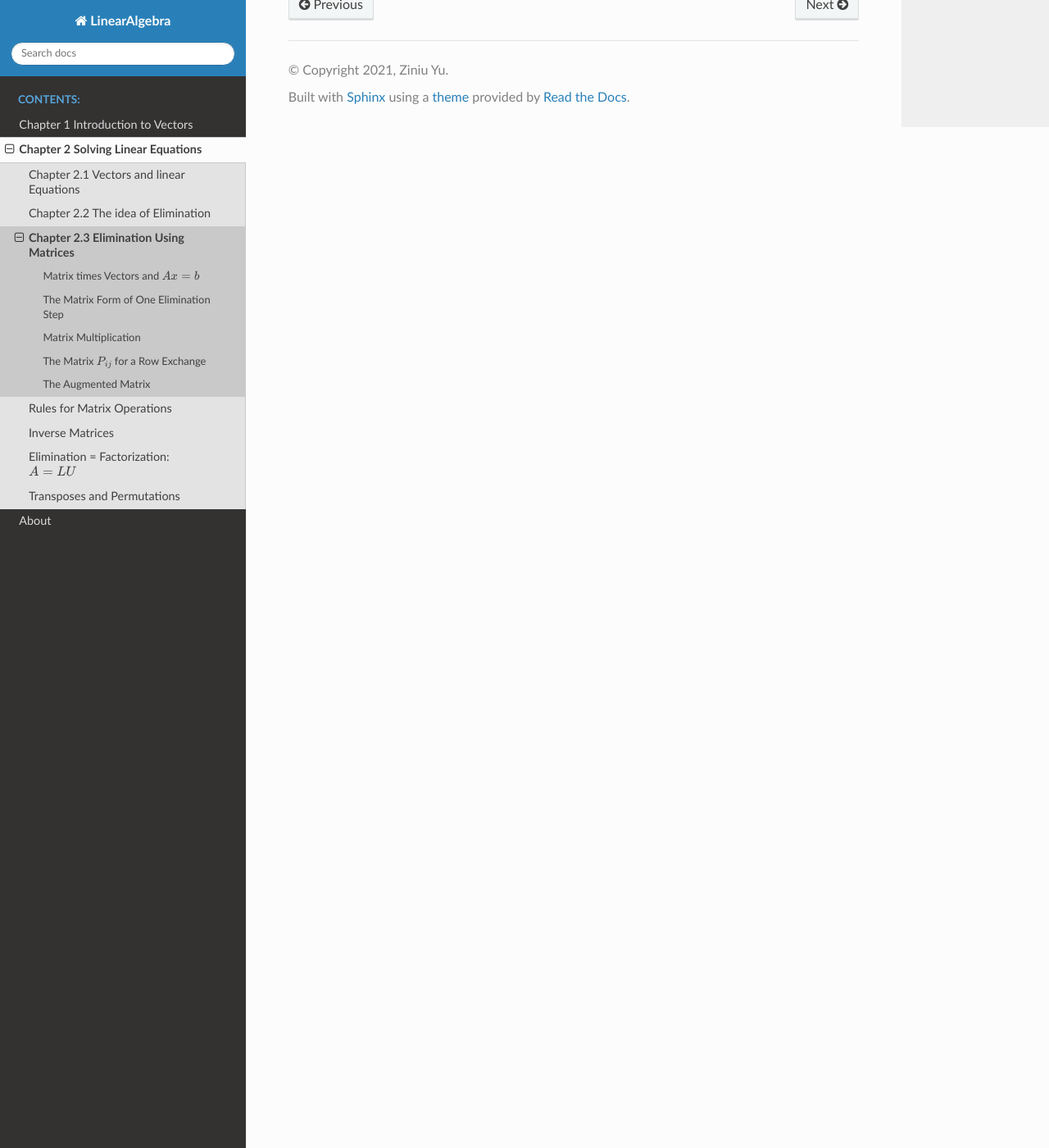
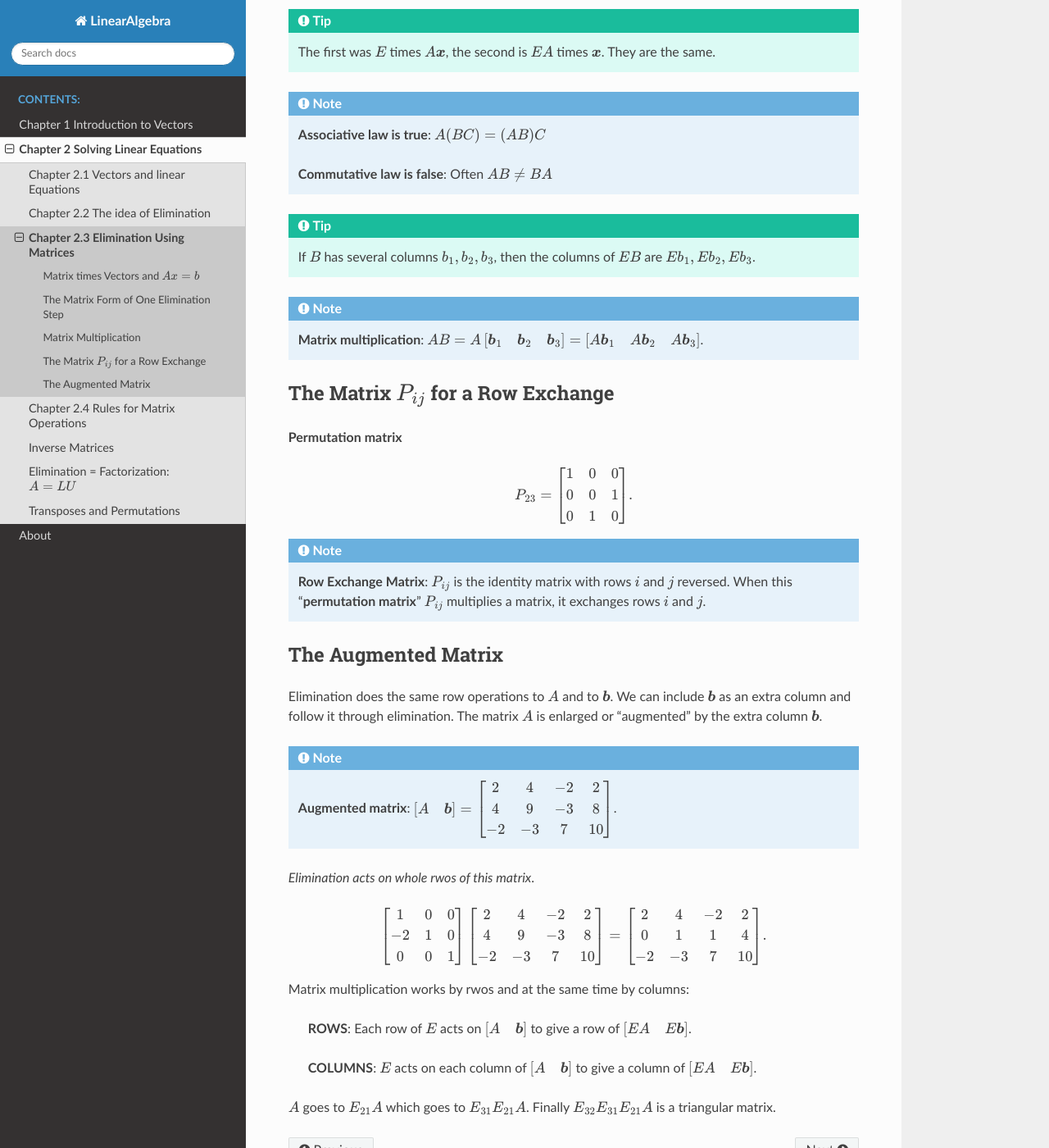
Before and after one commit to ZiniuYu/LinearAlgebra, a Sphinx documentation site: the page built from docs/source/chap2/chap2-3.rst, in a window 1280 px wide and 1400 px high, scrolled down 2052 px. Shown: the whole window at 82% size. Built offline with Sphinx 7.4.7 and the Read the Docs theme 2.0.0, drawn with Linux system fonts in a browser that asks for light colours; some of the changed text lies outside the part shown.

Commit message:
chap 2-3

```diff
--- a/docs/source/chap2/chap2-3.rst
+++ b/docs/source/chap2/chap2-3.rst
@@ -79,8 +79,68 @@
 Matrix Multiplication
 ---------------------
 
+How do we mulatiply two matrices?
+
+.. math::
+
+    EA = \bb 1&0&0 \\ -2&1&0 \\ 0&0&1 \eb \bb 2&4&-2 \\ 4&9&-3 \\ -2&-3&7 \eb = \bb 2&4&-2 \\ 0&1&1 \\ -2&-3&7 \eb.
+
+.. tip::
+
+    The first was :math:`E` times :math:`A\x`, the second is :math:`EA` times :math:`\x`.
+    They are the same.
+
+.. note::
+
+    **Associative law is true**: :math:`A(BC) = (AB)C`
+
+    **Commutative law is false**: Often :math:`AB \neq BA`
+
+.. tip::
+
+    If :math:`B` has several columns :math:`b_1, b_2, b_3`, then the columns of :math:`EB` are :math:`Eb_1, Eb_2, Eb_3`.
+
+.. note::
+
+    **Matrix multiplication**: :math:`AB = A\bb \b_1&\b_2&\b_3 \eb = \bb A\b_1&A\b_2&A\b_3 \eb`.
+
 The Matrix :math:`P_{ij}` for a Row Exchange
 --------------------------------------------
 
+**Permutation matrix**
+
+.. math::
+
+    P_{23} = \bb 1&0&0 \\ 0&0&1 \\ 0&1&0 \eb.
+
+.. note::
+
+    **Row Exchange Matrix**: :math:`P_{ij}` is the identity matrix with rows :math:`i` and :math:`j` reversed.
+    When this "**permutation matrix**" :math:`P_{ij}` multiplies a matrix, it exchanges rows :math:`i` and :math:`j`.
+
 The Augmented Matrix
 --------------------
+
+Elimination does the same row operations to :math:`A` and to :math:`\b`.
+We can include :math:`\b` as an extra column and follow it through elimination.
+The matrix :math:`A` is enlarged or "augmented" by the extra column :math:`\b`.
+
+.. note::
+
+    **Augmented matrix**: :math:`\bb A&\b \eb = \bb 2&4&-2&2 \\ 4&9&-3&8 \\-2&-3&7&10 \eb`.
+
+*Elimination acts on whole rwos of this matrix*.
+
+.. math::
+
+    \bb 1&0&0 \\ -2&1&0 \\ 0&0&1 \eb \bb 2&4&-2&2 \\ 4&9&-3&8 \\-2&-3&7&10 \eb
+    = \bb 2&4&-2&2 \\ 0&1&1&4 \\-2&-3&7&10 \eb.
+
+Matrix multiplication works by rwos and at the same time by columns:
+
+    **ROWS**: Each row of :math:`E` acts on :math:`\bb A&\b \eb` to give a row of :math:`\bb EA&E\b \eb`.
+
+    **COLUMNS**: :math:`E` acts on each column of :math:`\bb A&\b \eb` to give a column of :math:`\bb EA&E\b \eb`.
+
+:math:`A` goes to :math:`E_{21}A` which goes to :math:`E_{31}E_{21}A`.
+Finally :math:`E_{32}E_{31}E_{21}A` is a triangular matrix.
```
Also changed, not shown: docs/source/chap2/chap2-4.rst (+14 -2 lines), 11 other files.
